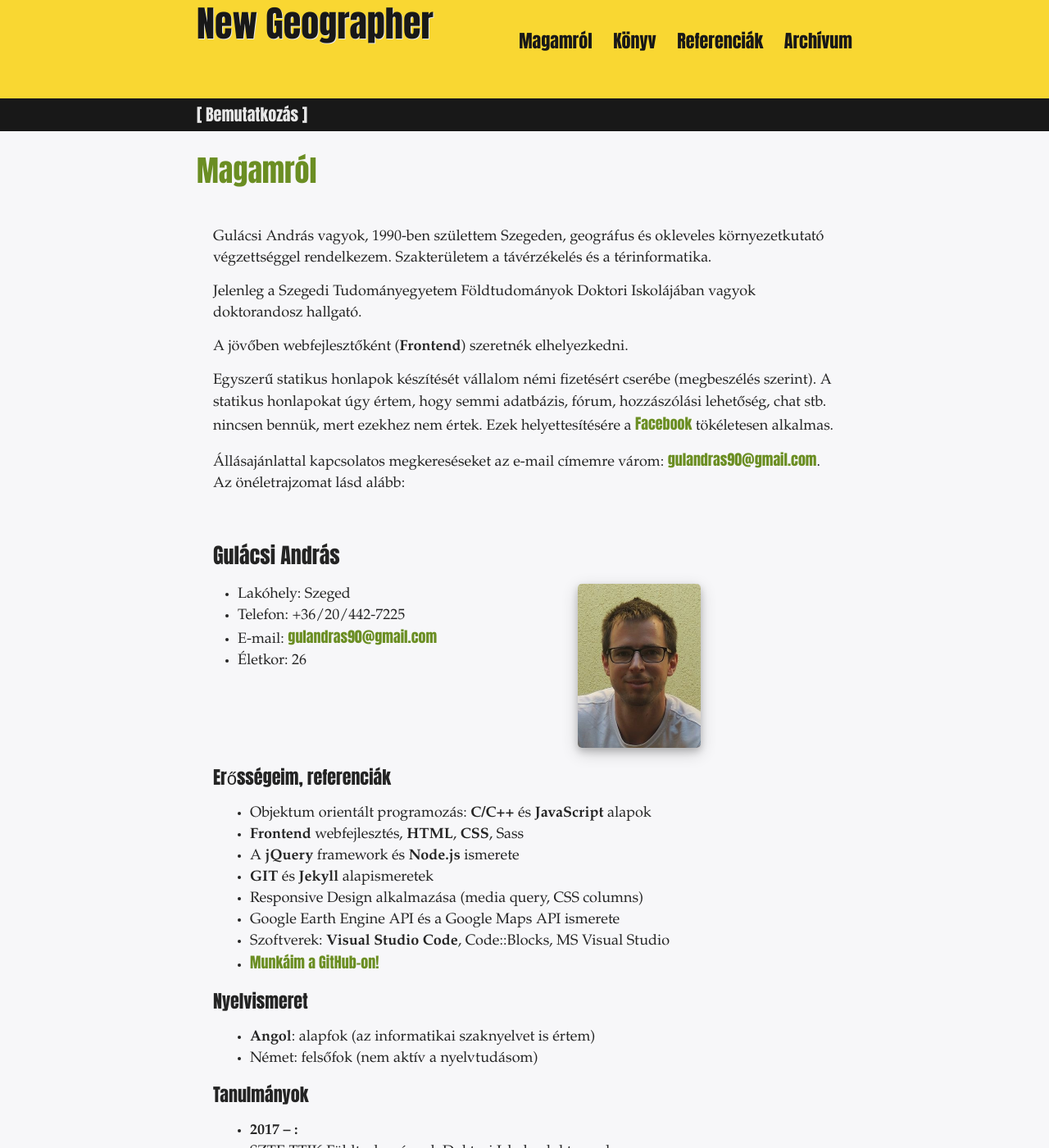
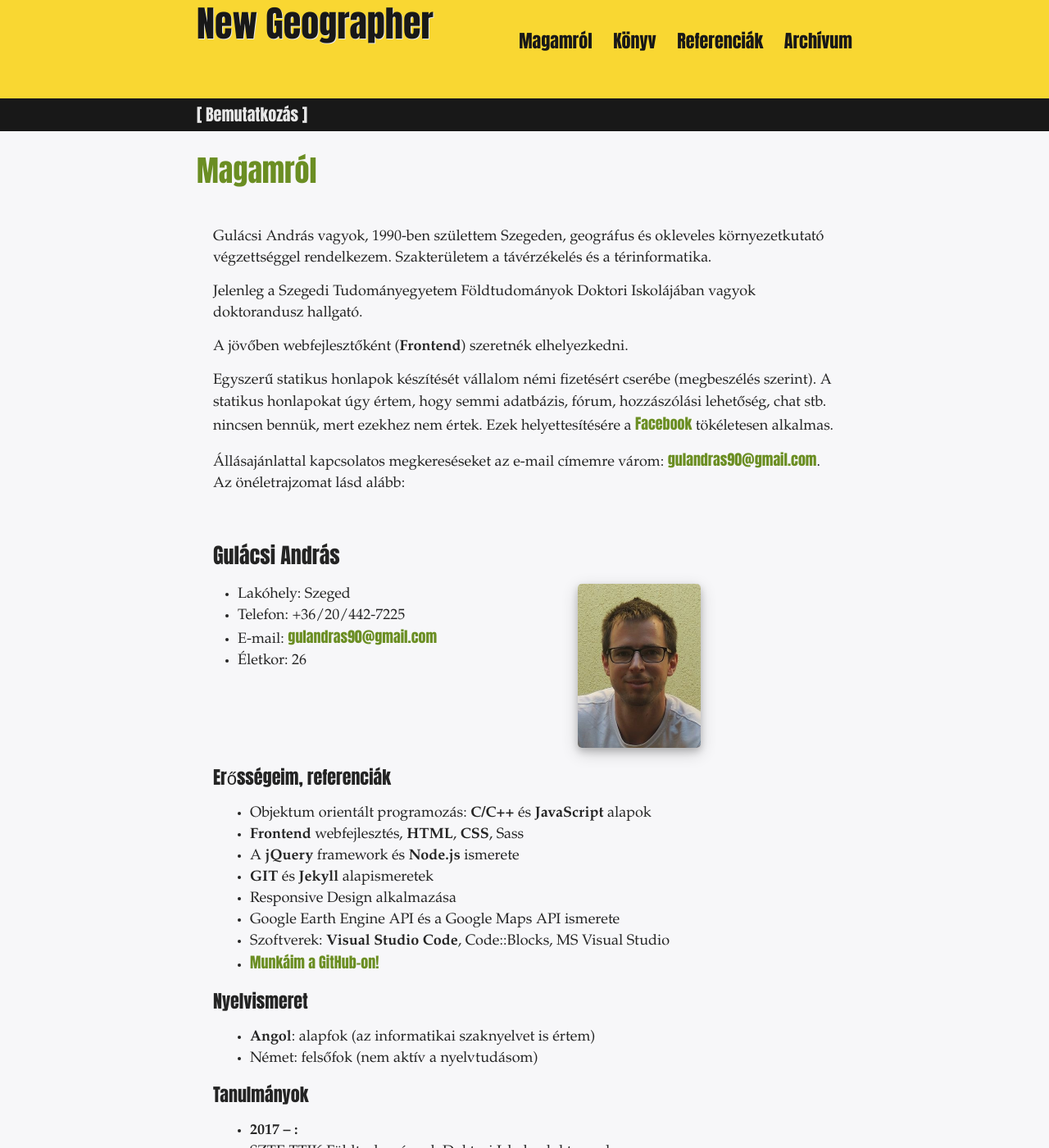
Before and after one commit to SalsaBoy990/SalsaBoy990.github.io, a Jekyll site: the page built from about.md, in a window 1280 px wide and 1400 px high. Shown: the whole window at 82% size. Built offline with Jekyll 4.4.1, drawn with Linux system fonts in a browser that asks for light colours.

```diff
--- a/_config.yml
+++ b/_config.yml
@@ -46,16 +46,6 @@ timezone: Europe/Budapest
 markdown: kramdown
 plugins:
   - jekyll-feed
-  - jekyll-paginate-v2
-
-# Configuration for jekyll-paginate-v2 plugin
-pagination:
-  enabled: false
-  per_page: 5
-  permalink: "/:num/"
-
-autopages:
-  enabled: false
 
 # Exclude from processing.
 # The following items will not be processed, by default. Create a custom list
--- a/_includes/header.html
+++ b/_includes/header.html
@@ -15,9 +15,7 @@
             <div class="trigger">
                 {% assign pages = site.pages | sort:"weight" %}
                 {% for page in pages %}
-                    {% if page.title and page.autogen == nil %}
-                    <a class="page-link" href="{{ page.url | relative_url | remove: "index.html" }}">{{ page.title | escape }}</a>
-                    {% endif %}
+                <a class="page-link" href="{{ page.url | relative_url | remove: "index.html" }}">{{ page.title | escape }}</a>
                 {% endfor %}
             </div>
         </nav>
--- a/about.md
+++ b/about.md
@@ -7,7 +7,7 @@ weight: 4
 
 Gulácsi András vagyok, 1990-ben születtem Szegeden, geográfus és okleveles környezetkutató végzettséggel rendelkezem. Szakterületem a távérzékelés és a térinformatika.
 
-Jelenleg a Szegedi Tudományegyetem Földtudományok Doktori Iskolájában vagyok doktorandosz hallgató.
+Jelenleg a Szegedi Tudományegyetem Földtudományok Doktori Iskolájában vagyok doktorandusz hallgató.
 
 A jövőben webfejlesztőként (**Frontend**) szeretnék elhelyezkedni.
 
@@ -61,7 +61,7 @@ function getAge(year, month, day, id) {
     <li><strong>Frontend</strong> webfejlesztés, <strong>HTML</strong>, <strong>CSS</strong>, Sass</li>
     <li>A <strong>jQuery</strong> framework és <strong>Node.js</strong> ismerete</li>
     <li><strong>GIT</strong> és <strong>Jekyll</strong> alapismeretek</li>
-    <li>Responsive Design alkalmazása (media query, CSS columns)</li>
+    <li>Responsive Design alkalmazása</li>
     <li>Google Earth Engine API és a Google Maps API ismerete</li>
     <li>Szoftverek: <strong>Visual Studio Code</strong>, Code::Blocks, MS Visual Studio </li>
 	<li><a href="https://github.com/SalsaBoy990/MyWorks" target="_blank">Munkáim a GitHub-on!</a></li>
```
Also changed, not shown: Gemfile (+19 -8 lines), _layouts/archive.html (+5 -4 lines), Gemfile.lock, 10 other files.
